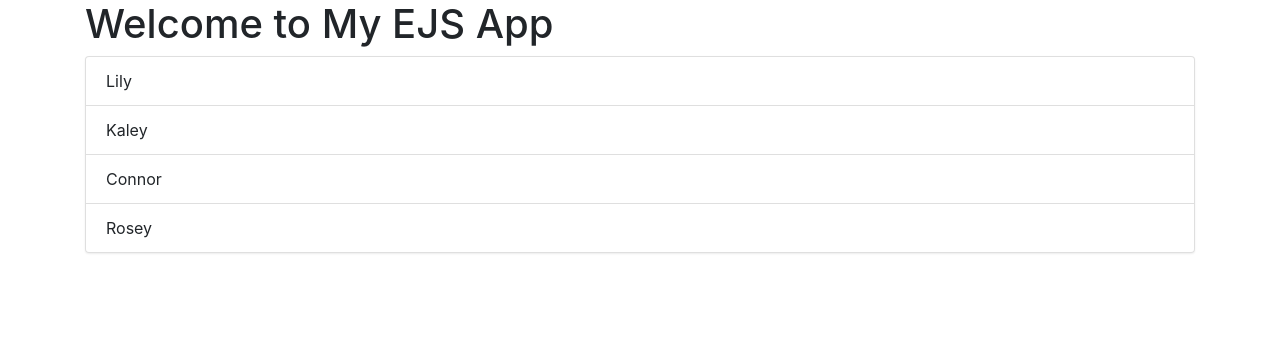
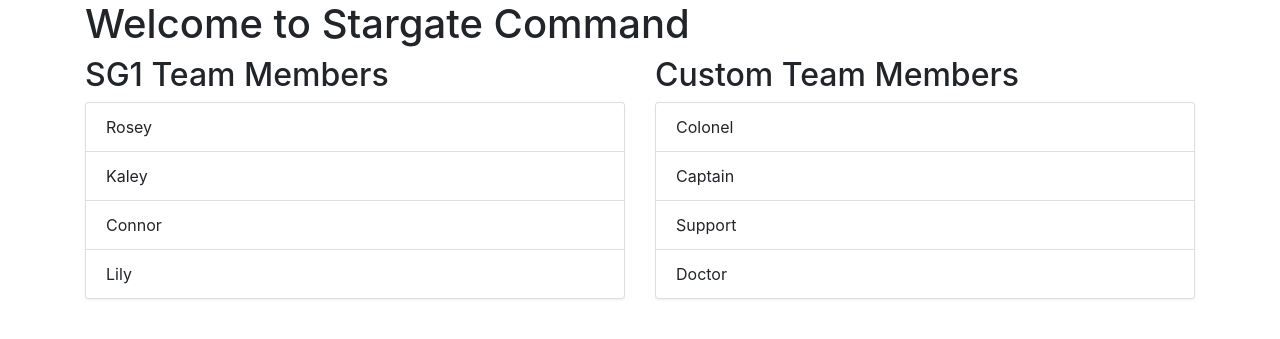
Before and after one commit to adamroddick/flux, a Node server app: page / in a window 1280 px wide. Shown: the top 339 px of the page. Run offline with Node 20, Linux system fonts and the light colour scheme; some libraries are stand-ins or nearby versions.

Commit message:
Stargate-ified and polished up the EJS index page.

```diff
--- a/app.js
+++ b/app.js
@@ -19,7 +19,7 @@
 
 app.get('/', (req, res) => {
   // res.sendFile(path.join(__dirname, 'views/index.html'));
-  res.render('index', { title: 'My EJS App', list: ['Lily', 'Kaley', 'Connor', 'Rosey'] });
+  res.render('index', { title: 'Stargate Command', sg1: ['Rosey', 'Kaley', 'Connor', 'Lily'] });
 });
 
 app.listen(port, () => {
--- a/src/views/index.ejs
+++ b/src/views/index.ejs
@@ -13,11 +13,21 @@
                 Welcome to <%=title %>
             </h1>
             <div class='row'>
-                <div class='col-sm'>
+                <div class='col'>
+                    <h2>SG1 Team Members</h2>
                     <ul class='list-group'>
-                    <%for(var i=0; i<list.length; i++){%>
-                        <li class='list-group-item'><%=list[i] %></li>
+                    <%for(var i=0; i<sg1.length; i++){%>
+                        <li class='list-group-item'><%=sg1[i] %></li>
                     <%}%>
+                    </ul>
+                </div>
+                <div class='col'>
+                    <h2>Custom Team Members</h2>
+                    <ul class='list-group'>
+                        <li class='list-group-item'>Colonel</li>
+                        <li class='list-group-item'>Captain</li>
+                        <li class='list-group-item'>Support</li>
+                        <li class='list-group-item'>Doctor</li>
                     </ul>
                 </div>
             </div>
```
Also changed, not shown: public/png/favicon.ico.
